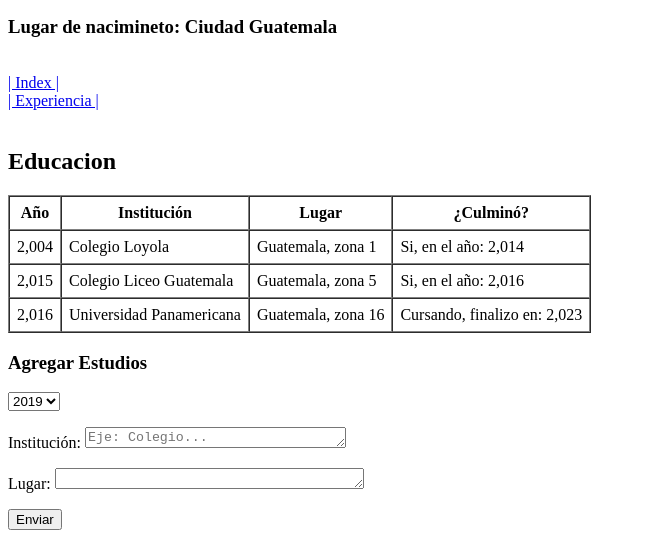
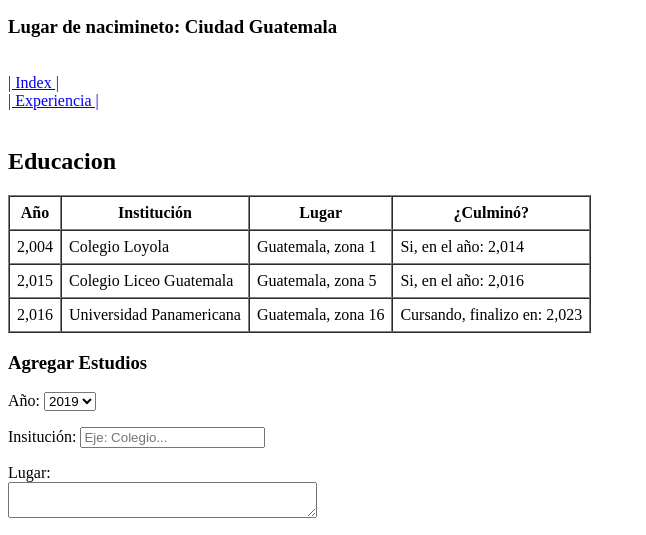
Before and after one commit to DDCR1998/Prueba_HTML, a plain HTML site: page Educacion.html in a window 1280 px wide. Shown: the part 414-949 px from the top of the page, without its empty margins (0-646 px from the left). Drawn offline with Linux system fonts and the light colour scheme.

Commit message:
Update Educacion.html

```diff
--- a/Educacion.html
+++ b/Educacion.html
@@ -6,6 +6,7 @@
     </head>
     <body>
     <header>
+
         <svg width="450" height="250" xmlns="http://www.w3.org/2000/svg">
          <!-- Created with Method Draw - http://github.com/duopixel/Method-Draw/ -->
          <defs>
@@ -30,7 +31,7 @@
           <path fill="#B6C7EA" stroke="#000" stroke-width="1.5" stroke-opacity="null" fill-opacity="null" opacity="0.5" d="m48.5,247.4375" id="svg_35"/>
           <path stroke="#000" id="svg_5" d="m30.625258,203.899096c-1.154261,-0.633905 -2.54449,-0.089616 -3.107091,1.221683c-0.560276,1.311299 -0.076718,2.887494 1.077543,3.522717c3.620871,1.99792 6.120027,6.200667 6.117702,11.071584c-0.011624,6.792399 -4.858825,12.287996 -10.848663,12.299857c-5.991001,-0.013179 -10.838202,-5.508775 -10.849826,-12.299857c-0.002325,-4.873553 2.497994,-9.080254 6.122352,-11.07422c1.156586,-0.635222 1.636657,-2.211417 1.077543,-3.522717c-0.560276,-1.308664 -1.94818,-1.856905 -3.104766,-1.221683c-5.174997,2.84005 -8.74356,8.860167 -8.745885,15.81862c0.002325,9.704934 6.938355,17.570094 15.500581,17.57273c8.561063,-0.002636 15.498256,-7.867796 15.499419,-17.57273c-0.002325,-6.955817 -3.566238,-12.97198 -8.73891,-15.815984zm-6.760508,12.960119c1.283288,0 2.323634,-1.178193 2.323634,-2.635778l0,-12.301175c0,-1.456267 -1.040346,-2.63446 -2.323634,-2.63446c-1.285612,0 -2.324797,1.179511 -2.324797,2.63446l0,12.299857c0,1.457585 1.039184,2.637096 2.324797,2.637096z" fill-opacity="null" stroke-opacity="null" stroke-width="1.5" fill="#BF7E96"/>
          </g>
-        </svg>
+    </svg>
 
         <h1>Hoja de vida</h1>
         <h2>Nombres y apellidos: Diego David Cap Rosales</h2>
@@ -78,10 +79,11 @@
                 </tr>
             </tfoot>
         </table>
-
         <h3>Agregar Estudios</h3>
-        <p>
-          <select name="Año">
+        <form class="" action="index.html" method="post">
+            <p>
+        <label for="select">Año:</label>
+          <select>
             <option value="2019">2019</option>
             <option value="2018">2018</option>
             <option value="2017">2017</option>
@@ -133,15 +135,16 @@
             <option value="1971">1971</option>
             <option value="1970">1970</option>
         </select>
-        </p>
-        <form class="" action="index.html" method="post">
-            <p>
-                <label for="datoinst">Institución:</label>
-    		    <textarea name="datoinst" placeholder="Eje: Colegio..." cols="30" rows="1" required ></textarea>
             </p>
             <p>
+        		<label for="inst">Insitución: </label>
+        		<input type="text" name="inst" placeholder="Eje: Colegio..." required cols="30">
+          </p>
+            <p>
+            <p>
               <label for="lugar_donde">Lugar:</label>
-              <textarea name="lugar_donde" id="" cols="36" rows="1" ></textarea>
+              <br>
+              <textarea name="lugar_donde" cols="36" rows="2" ></textarea>
             </p>
             <p>
                   <input type="submit" value="Enviar">
```
